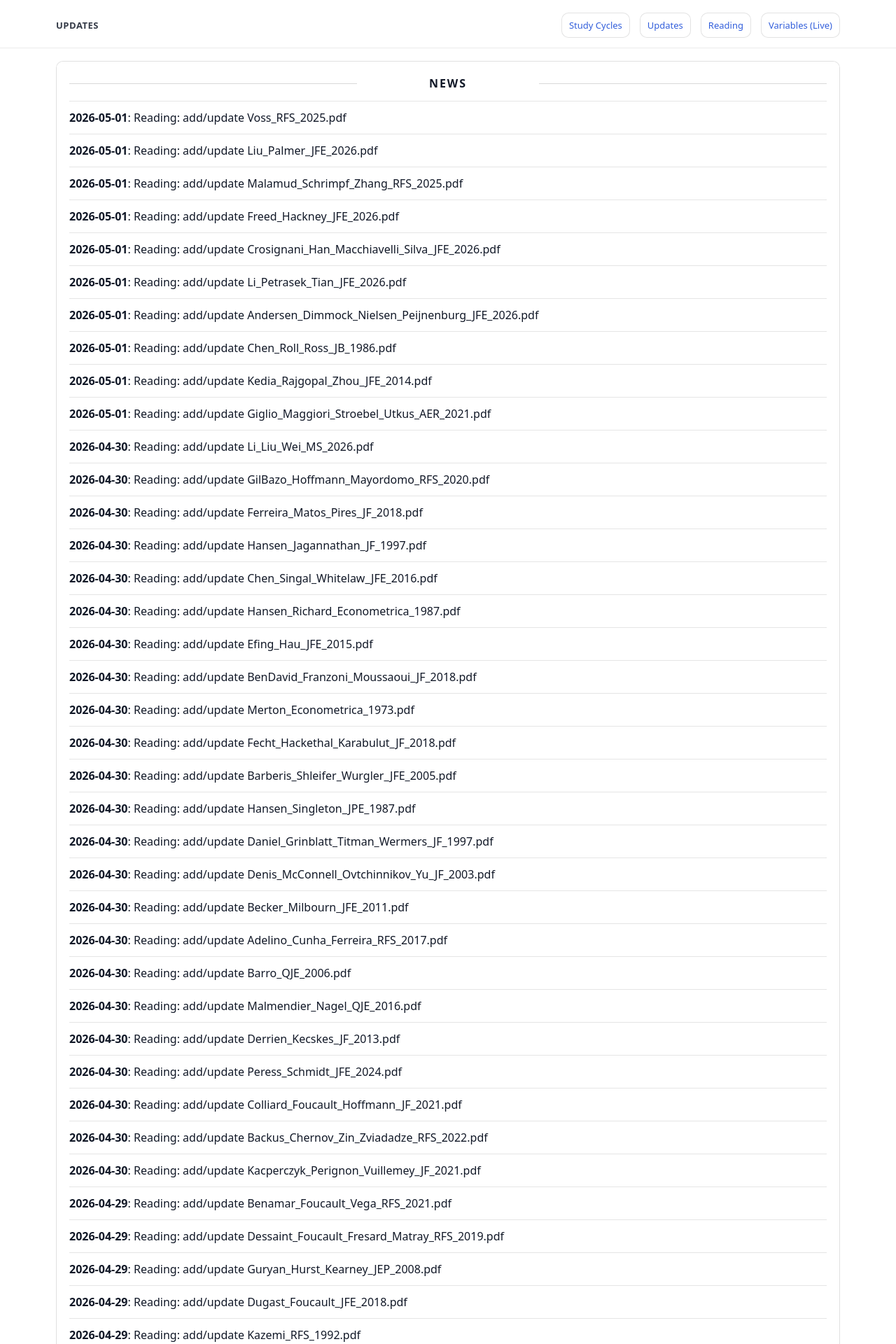
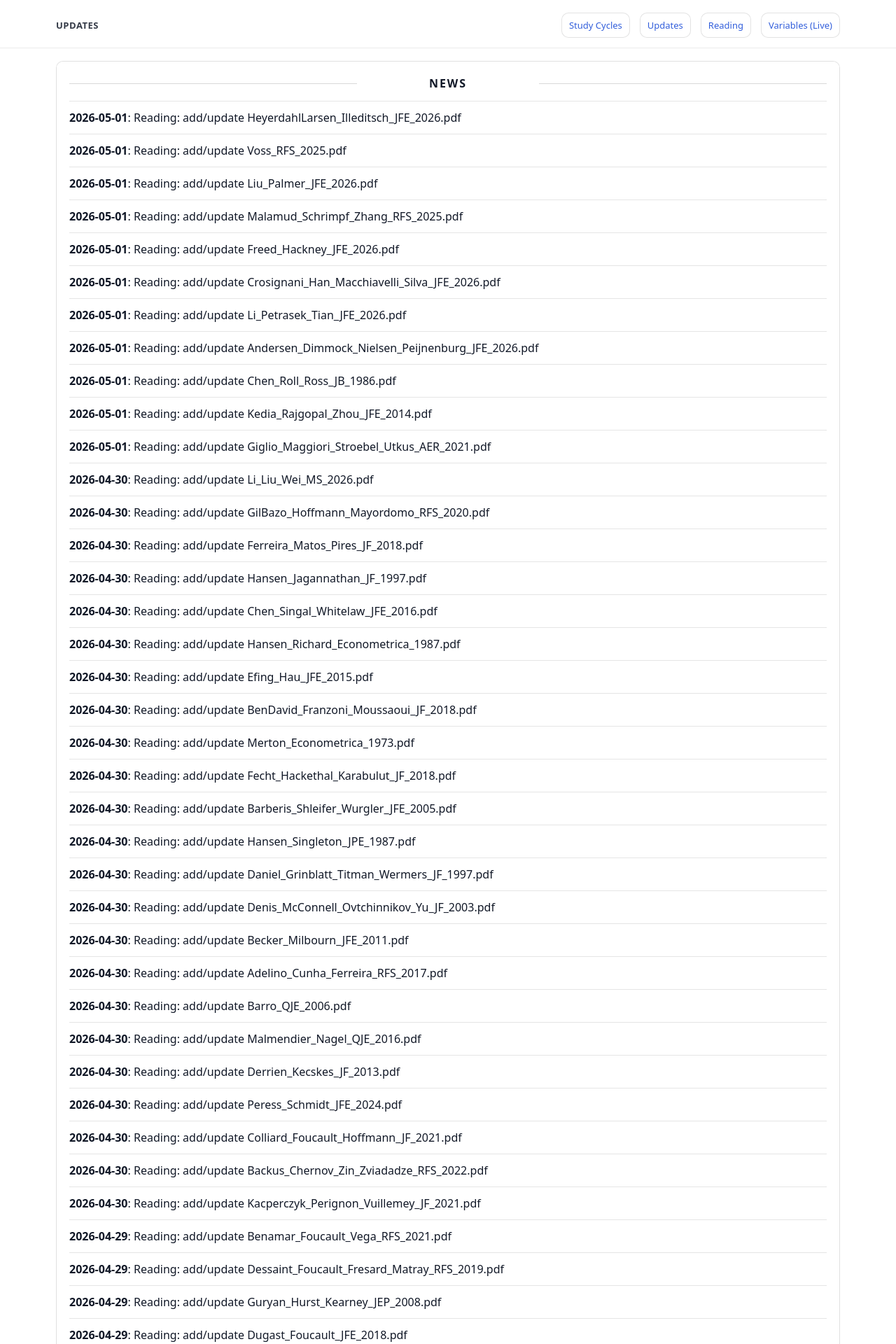
Before and after one commit to yaxinzn/study-archive, a Jekyll site: the page built from updates/index.md, in a window 1280 px wide. Shown: the top 1920 px of the page at 70% size. Built offline with Jekyll 4.4.1, drawn with Linux system fonts in a browser that asks for light colours; some of the changed text lies outside the part shown.

Commit message:
chore: update NEWS feed

```diff
--- a/_data/news.yml
+++ b/_data/news.yml
@@ -1,4 +1,7 @@
 # Auto-generated update history (sorted newest -> oldest). Do not edit manually.
+- ts: "1777630912"
+  date: "2026-05-01"
+  title: "Reading: add/update HeyerdahlLarsen_Illeditsch_JFE_2026.pdf"
 - ts: "1777630787"
   date: "2026-05-01"
   title: "Reading: add/update Voss_RFS_2025.pdf"
```
